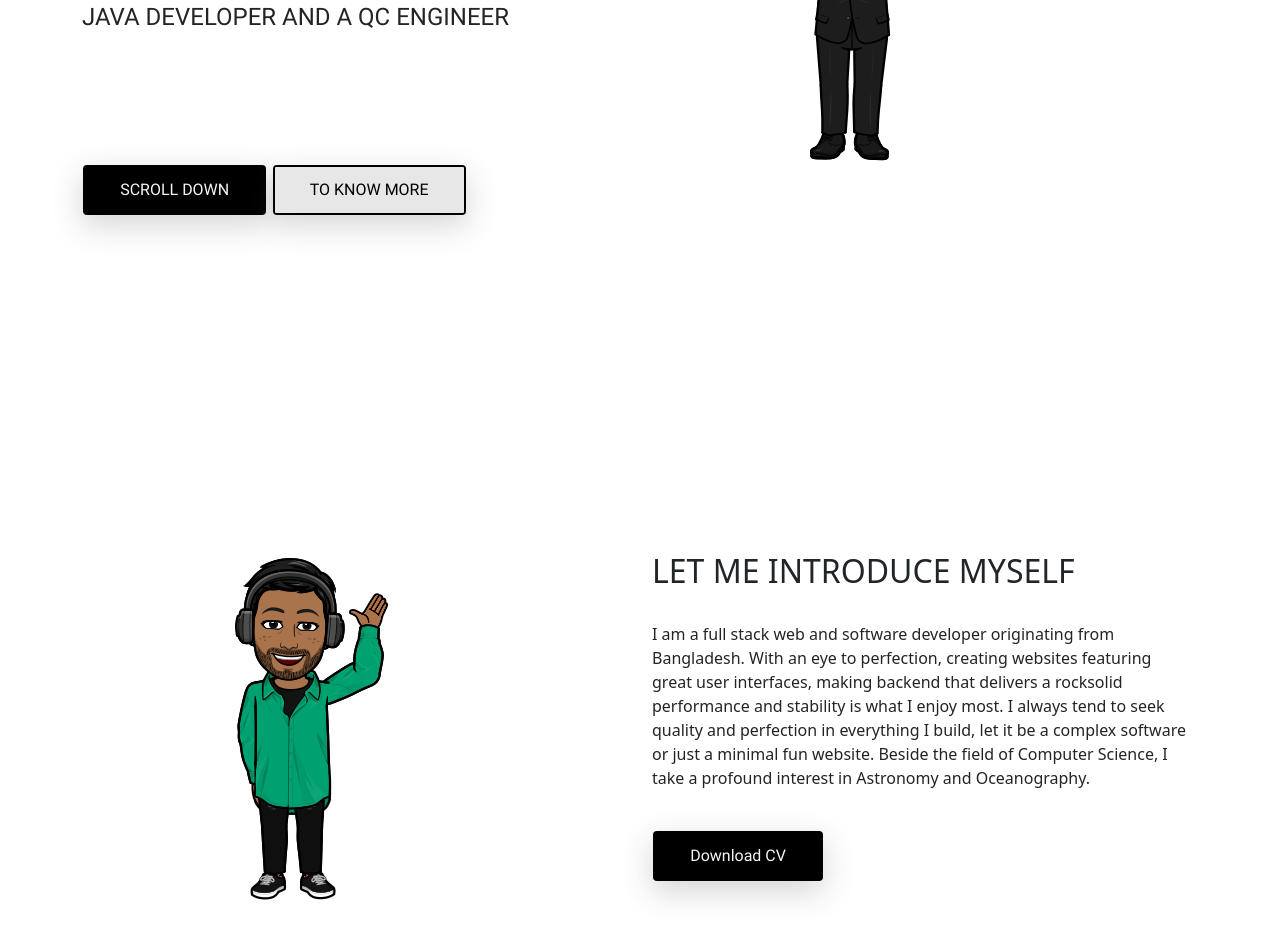
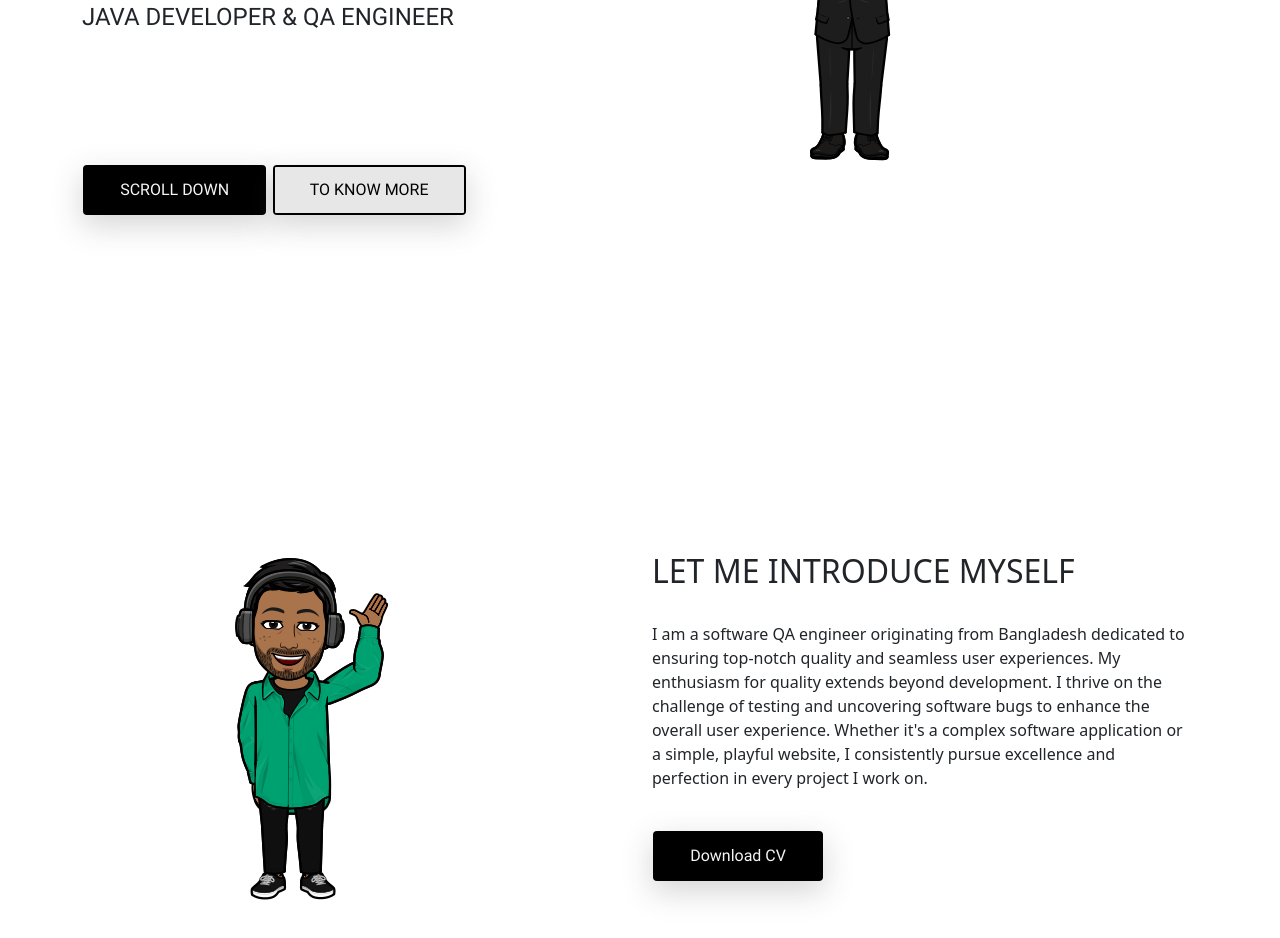
Before and after one commit to Ashggwp/ashik.github.io, a plain HTML site: page index.html in a window 1280 px wide. Shown: the part 468-1406 px from the top of the page. Drawn offline with Linux system fonts and the light colour scheme.

Commit message:
January 2024 update

```diff
--- a/index.html
+++ b/index.html
@@ -67,7 +67,7 @@
                   <div class="col-lg-6 col-md-12 site-title">
                     <h3 class="title-text">Hey!</h3>
                     <h1 class="title-text text-uppercase">I am Ashik</h1>
-                    <h4 class="title-text text-uppercase">Java Developer and a QC Engineer</h4>
+                    <h4 class="title-text text-uppercase">Java Developer & QA Engineer</h4>
                   </div>
                   <div class="col-lg-6 col-md-12 banner-image">
                   <img src="./images/formalBitemoji.PNG" alt="formalBitemoji" class="img-fluid">
@@ -100,12 +100,13 @@
                 <span>myself</span>
               </h2>
               <div class="paragraph py-4 w-7">
-                <p class=:para>I am a full stack web and software developer originating from Bangladesh. With an
-                  eye to perfection, creating websites featuring great user interfaces, making backend
-                  that delivers a rocksolid performance and stability is what I enjoy most.
-                  I always tend to seek quality and perfection in everything I build, let it be a complex
-                  software or just a minimal fun website. Beside the field of Computer Science, I take
-                  a profound interest in Astronomy and Oceanography. </p>
+                <p class=:para>I am a software QA engineer originating from Bangladesh dedicated to
+                  ensuring top-notch quality and seamless user experiences. My
+                  enthusiasm for quality extends beyond development. I thrive on the
+                  challenge of testing and uncovering software bugs to enhance the
+                  overall user experience. Whether it's a complex software application or a
+                  simple, playful website, I consistently pursue excellence and perfection in
+                  every project I work on. </p>
               </div>
               <form method="get" action="cv/CV.pdf">
               <button type="submit" class="btn button primary-button">Download CV</button>
```
Also changed, not shown: 1 other file.
